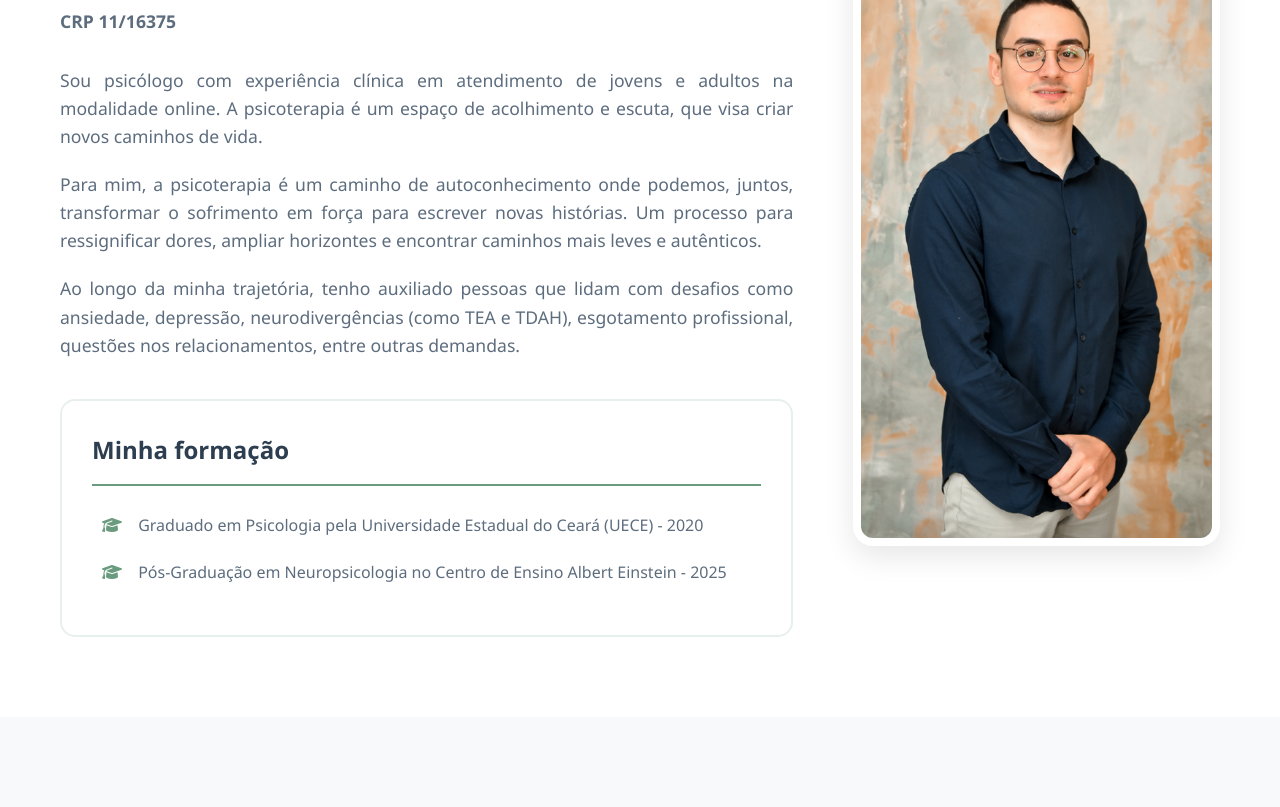
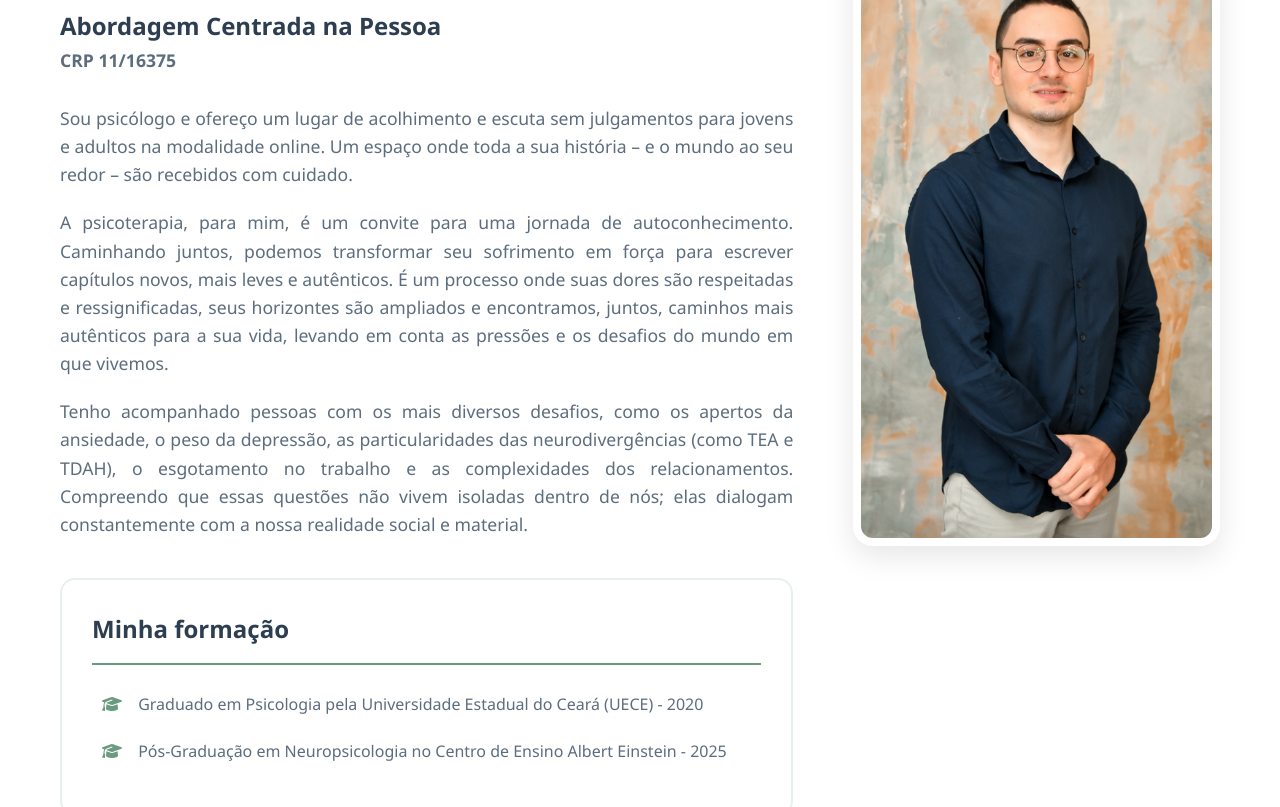
Before and after one commit to gripka/psicologo-matheus-galvao, a plain HTML site: page index.html in a window 1280 px wide. Shown: the part 1022-1829 px from the top of the page. Drawn offline with Linux system fonts and the light colour scheme.

Commit message:
Atualiza texto da seção Sobre com nova redação e adiciona abordagem

```diff
--- a/index.html
+++ b/index.html
@@ -163,14 +163,17 @@
             <div class="about-content">
                 <div class="about-text">
                     <h3>Matheus Nogueira Galvão</h3>
+                    <h2>Abordagem Centrada na Pessoa</h2>
                     <p class="crp">CRP 11/16375</p>
 
                     <div class="about-description">
-                        <p>Sou psicólogo com experiência clínica em atendimento de jovens e adultos na modalidade online. A psicoterapia é um espaço de acolhimento e escuta, que visa criar novos caminhos de vida.</p>
+                        <p>Sou psicólogo e ofereço um lugar de acolhimento e escuta sem julgamentos para jovens e adultos na modalidade online. Um espaço onde toda a sua história – e o mundo ao seu redor – são recebidos com cuidado.
 
-                        <p>Para mim, a psicoterapia é um caminho de autoconhecimento onde podemos, juntos, transformar o sofrimento em força para escrever novas histórias. Um processo para ressignificar dores, ampliar horizontes e encontrar caminhos mais leves e autênticos.</p>
+</p>
 
-                        <p>Ao longo da minha trajetória, tenho auxiliado pessoas que lidam com desafios como ansiedade, depressão, neurodivergências (como TEA e TDAH), esgotamento profissional, questões nos relacionamentos, entre outras demandas.</p>
+                        <p>A psicoterapia, para mim, é um convite para uma jornada de autoconhecimento. Caminhando juntos, podemos transformar seu sofrimento em força para escrever capítulos novos, mais leves e autênticos. É um processo onde suas dores são respeitadas e ressignificadas, seus horizontes são ampliados e encontramos, juntos, caminhos mais autênticos para a sua vida, levando em conta as pressões e os desafios do mundo em que vivemos.</p>
+
+                        <p>Tenho acompanhado pessoas com os mais diversos desafios, como os apertos da ansiedade, o peso da depressão, as particularidades das neurodivergências (como TEA e TDAH), o esgotamento no trabalho e as complexidades dos relacionamentos. Compreendo que essas questões não vivem isoladas dentro de nós; elas dialogam constantemente com a nossa realidade social e material.</p>
 
                         <div class="education">
                             <h4>Minha formação</h4>
```
